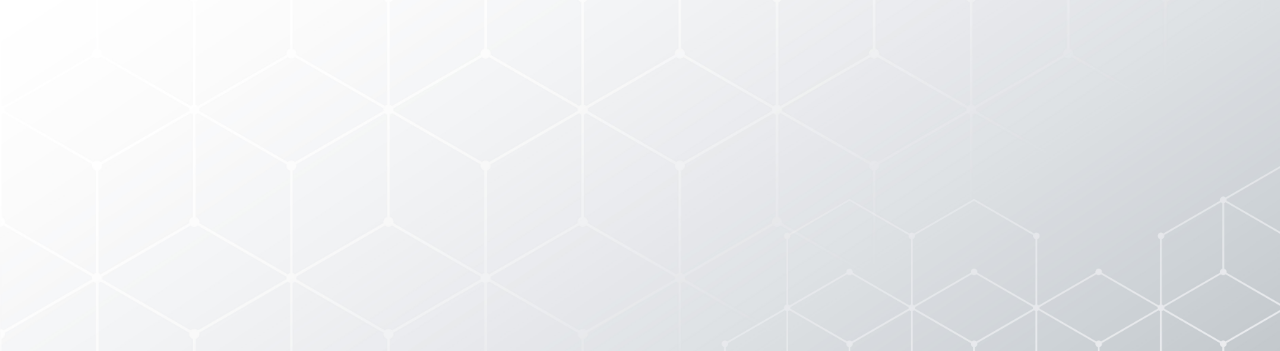
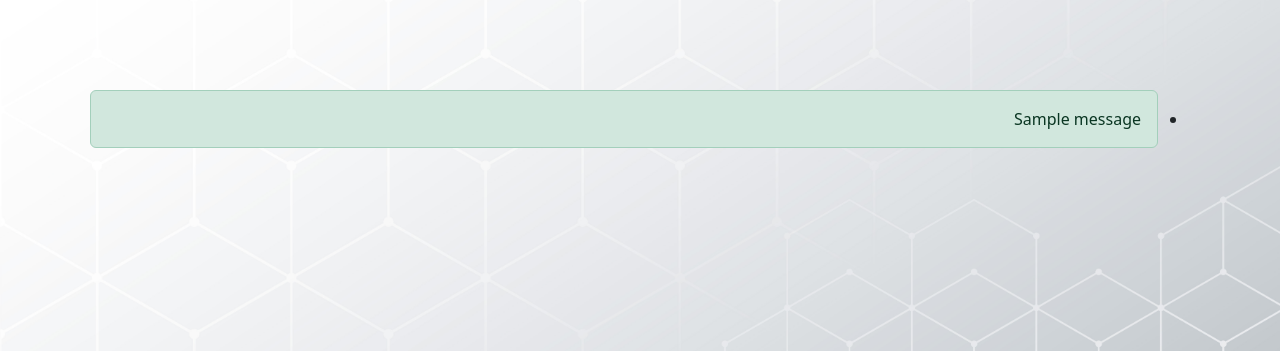
Before and after one commit to ark948/django-phone-book, a Django app: template templates/base.html in a window 1280 px wide. Shown: the part 86-437 px from the top of the page. Run offline with Django 5.2, Linux system fonts and the light colour scheme; the template is opened without the code that fills it, so the values that code supplies are empty; tables that the repository leaves empty hold one stand-in row (values such as "Sample post"); one stand-in notice (Sample message) is shown; some libraries are stand-ins or nearby versions.

Commit message:
Blocked signup page for logged in users, Added notifs to base

```diff
--- a/templates/base.html
+++ b/templates/base.html
@@ -35,7 +35,7 @@
       color: white;
     }
     body main {
-      margin: 100px;
+      margin: 90px;
     }
 
     button {
@@ -75,7 +75,29 @@
     </ul>
   </header>
   <main>
+    {% if messages %}
+      <ul class="messages">
+        {% for message in messages %}
+        <li{% if message.tags %} class="{{ message.tags }}" {% endif %}>
+          {% if message.level == DEFAULT_MESSAGE_LEVELS.SUCCESS %}
+          <div class="alert alert-success" role="alert">
+            {{ message }}
+          </div>
+          {% elif message.level == DEFAULT_MESSAGE_LEVELS.ERROR %}
+          <div class="alert alert-danger" role="alert">
+            {{ message }}
+          </div>
+          {% else %}
+          <div class="alert alert-info" role="alert">
+            {{ message }}
+          </div>
+          {% endif %}
+          </li>
+          {% endfor %}
+      </ul>
+      {% endif %}
     {% block content %}
+
     {% endblock content %}
   </main>
   <footer>
```
Also changed, not shown: accounts/views.py (+9 -0 lines).
